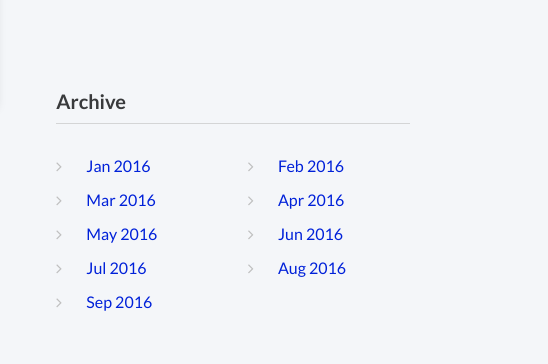
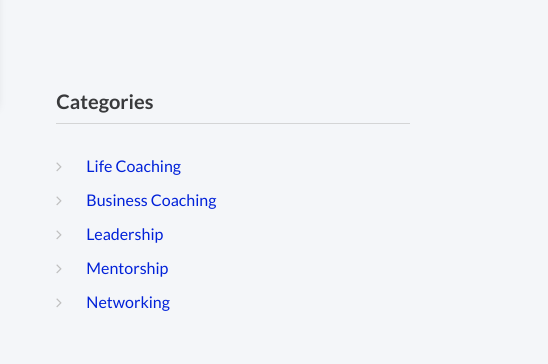
Before and after one commit to EnockOMONDI/achievesol, a plain HTML site: page blog.html in a window 1280 px wide. Shown: the part 1206-1570 px from the top of the page, 732-1280 px from the left. Drawn offline with Linux system fonts and the light colour scheme; no server answers.

Commit message:
first commit

```diff
--- a/blog.html
+++ b/blog.html
@@ -286,31 +286,7 @@
                                 </div>
                               </div>
 
-                              <div class="cell-sm-6 cell-lg-12 offset-top-60 offset-md-top-90">
-                                <h6 class="text-bold">Archive</h6>
-                                <hr class="divider divider-iron">
-                                <div>
-                                  <div class="range">
-                                    <div class="cell-xs-6">
-                                      <ul class="list list-marked">
-                                        <li><a class="text-matrix" href="#">Jan 2016</a></li>
-                                        <li><a class="text-matrix" href="#">Mar 2016</a></li>
-                                        <li><a class="text-matrix" href="#">May 2016</a></li>
-                                        <li><a class="text-matrix" href="#">Jul 2016</a></li>
-                                        <li><a class="text-matrix" href="#">Sep 2016</a></li>
-                                      </ul>
-                                    </div>
-                                    <div class="cell-xs-6">
-                                      <ul class="list list-marked">
-                                        <li><a class="text-matrix" href="#">Feb 2016</a></li>
-                                        <li><a class="text-matrix" href="#">Apr  2016</a></li>
-                                        <li><a class="text-matrix" href="#">Jun  2016</a></li>
-                                        <li><a class="text-matrix" href="#">Aug 2016</a></li>
-                                      </ul>
-                                    </div>
-                                  </div>
-                                </div>
-                              </div>
+
 
                               <div class="cell-sm-6 cell-lg-12 offset-top-60 offset-md-top-90">
                                 <h6 class="text-bold">Categories</h6>
```
